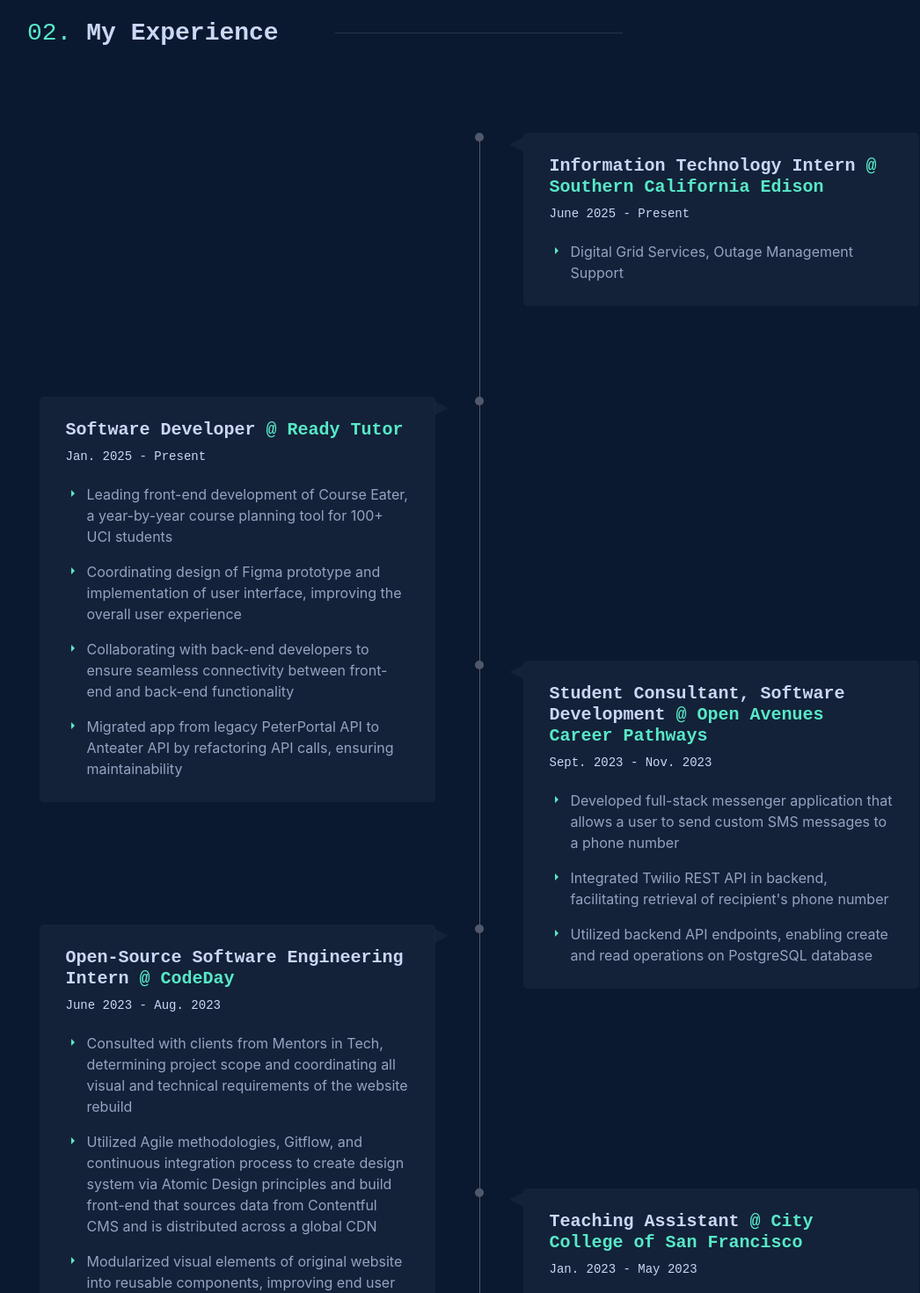
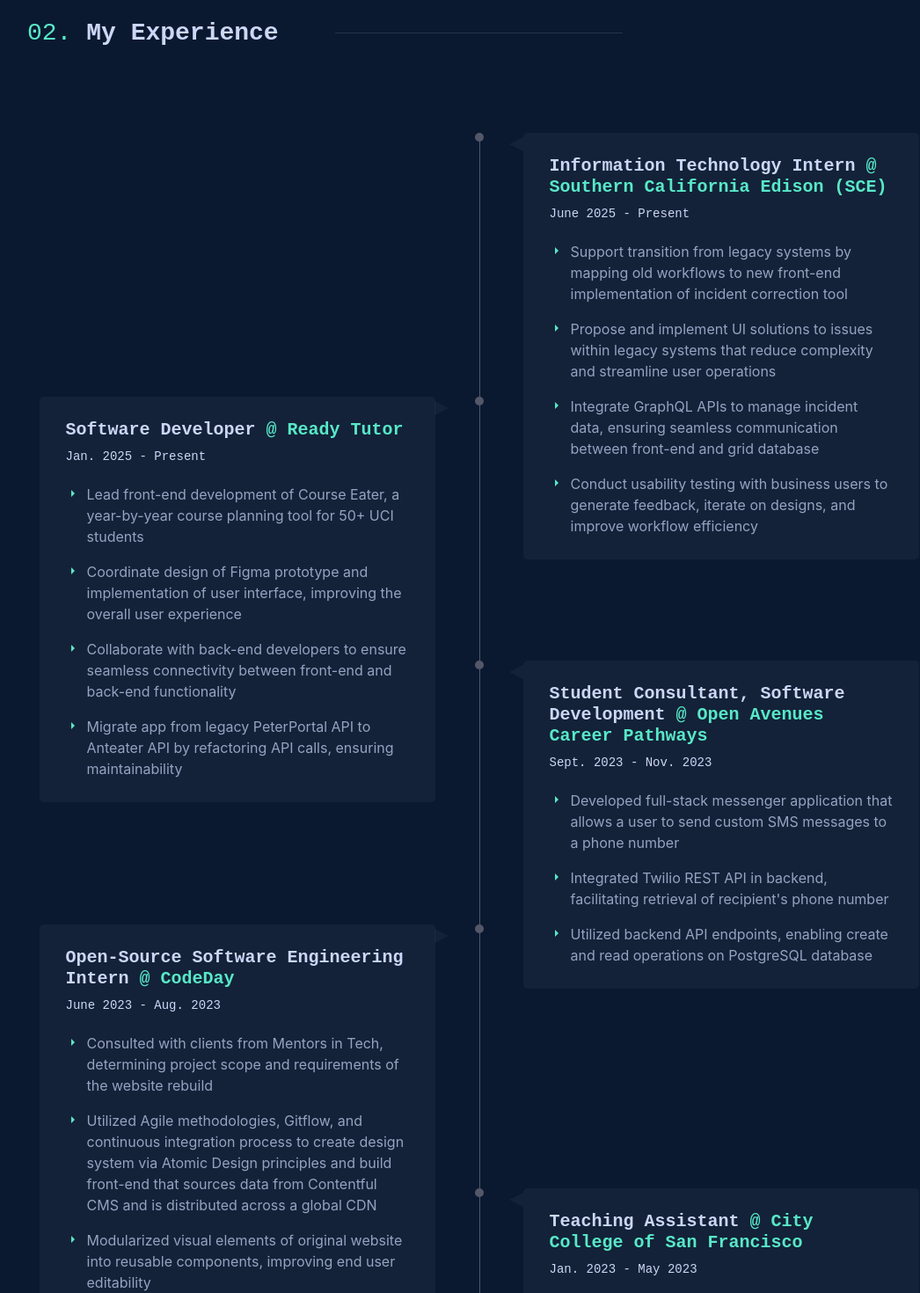
Before and after one commit to jacheng1/custom-website, a React (Vite) app: page / in a window 1280 px wide. Shown: the part 893-2363 px from the top of the page at 88% size, without its empty margins (111-1157 px from the left). Built offline with nearby package versions, Linux system fonts and the light colour scheme.

Commit message:
Update Experience section.

```diff
--- a/src/Home.jsx
+++ b/src/Home.jsx
@@ -234,13 +234,25 @@
                     Information Technology Intern
                     <span className="intro-text">
                       {" "}
-                      @ Southern California Edison
+                      @ Southern California Edison (SCE)
                     </span>
                   </h3>
                   <p className="text-light-gray pb-1 timeline-dates">June 2025 - Present</p>
                   <p className="text-gray timeline-description">
                     <IoMdArrowDropright className="timeline-arrow me-2" />
-                    Digital Grid Services, Outage Management Support
+                    Support transition from legacy systems by mapping old workflows to new front-end implementation of incident correction tool
+                  </p>
+                  <p className="text-gray timeline-description">
+                    <IoMdArrowDropright className="timeline-arrow me-2" />
+                    Propose and implement UI solutions to issues within legacy systems that reduce complexity and streamline user operations
+                  </p>
+                  <p className="text-gray timeline-description">
+                    <IoMdArrowDropright className="timeline-arrow me-2" />
+                    Integrate GraphQL APIs to manage incident data, ensuring seamless communication between front-end and grid database
+                  </p>
+                  <p className="text-gray timeline-description">
+                    <IoMdArrowDropright className="timeline-arrow me-2" />
+                    Conduct usability testing with business users to generate feedback, iterate on designs, and improve workflow efficiency
                   </p>
                 </div>
               </li>
@@ -257,19 +269,19 @@
                   <p className="text-light-gray pb-1 timeline-dates">Jan. 2025 - Present</p>
                   <p className="text-gray timeline-description">
                     <IoMdArrowDropright className="timeline-arrow me-2" />
-                    Leading front-end development of Course Eater, a year-by-year course planning tool for 100+ UCI students
+                    Lead front-end development of Course Eater, a year-by-year course planning tool for 50+ UCI students
                   </p>
                   <p className="text-gray timeline-description">
                     <IoMdArrowDropright className="timeline-arrow me-2" />
-                    Coordinating design of Figma prototype and implementation of user interface, improving the overall user experience
+                    Coordinate design of Figma prototype and implementation of user interface, improving the overall user experience
                   </p>
                   <p className="text-gray timeline-description">
                     <IoMdArrowDropright className="timeline-arrow me-2" />
-                    Collaborating with back-end developers to ensure seamless connectivity between front-end and back-end functionality
+                    Collaborate with back-end developers to ensure seamless connectivity between front-end and back-end functionality
                   </p>
                   <p className="text-gray timeline-description">
                     <IoMdArrowDropright className="timeline-arrow me-2" />
-                    Migrated app from legacy PeterPortal API to Anteater API by refactoring API calls, ensuring maintainability
+                    Migrate app from legacy PeterPortal API to Anteater API by refactoring API calls, ensuring maintainability
                   </p>
                 </div>
               </li>
@@ -308,9 +320,7 @@
                   <p className="text-light-gray pb-1 timeline-dates">June 2023 - Aug. 2023</p>
                   <p className="text-gray timeline-description">
                     <IoMdArrowDropright className="timeline-arrow me-2" />
-                    Consulted with clients from Mentors in Tech, determining
-                    project scope and coordinating all visual and technical
-                    requirements of the website rebuild
+                    Consulted with clients from Mentors in Tech, determining project scope and requirements of the website rebuild
                   </p>
                   <p className="text-gray timeline-description">
                     <IoMdArrowDropright className="timeline-arrow me-2" />
@@ -343,10 +353,8 @@
                   </p>
                   <p className="text-gray timeline-description">
                     <IoMdArrowDropright className="timeline-arrow me-2" />
-                    Collaborated with instructor to provide constructive
-                    feedback with regards to program efficiency and algorithm
-                    optimization, resulting in ~93% of students passing with a C
-                    or higher
+                    Collaborated with instructor to provide constructive feedback with regards to program efficiency
+                    and algorithm optimization, resulting in ~93% of students passing with a C or higher
                   </p>
                 </div>
               </li>
```
